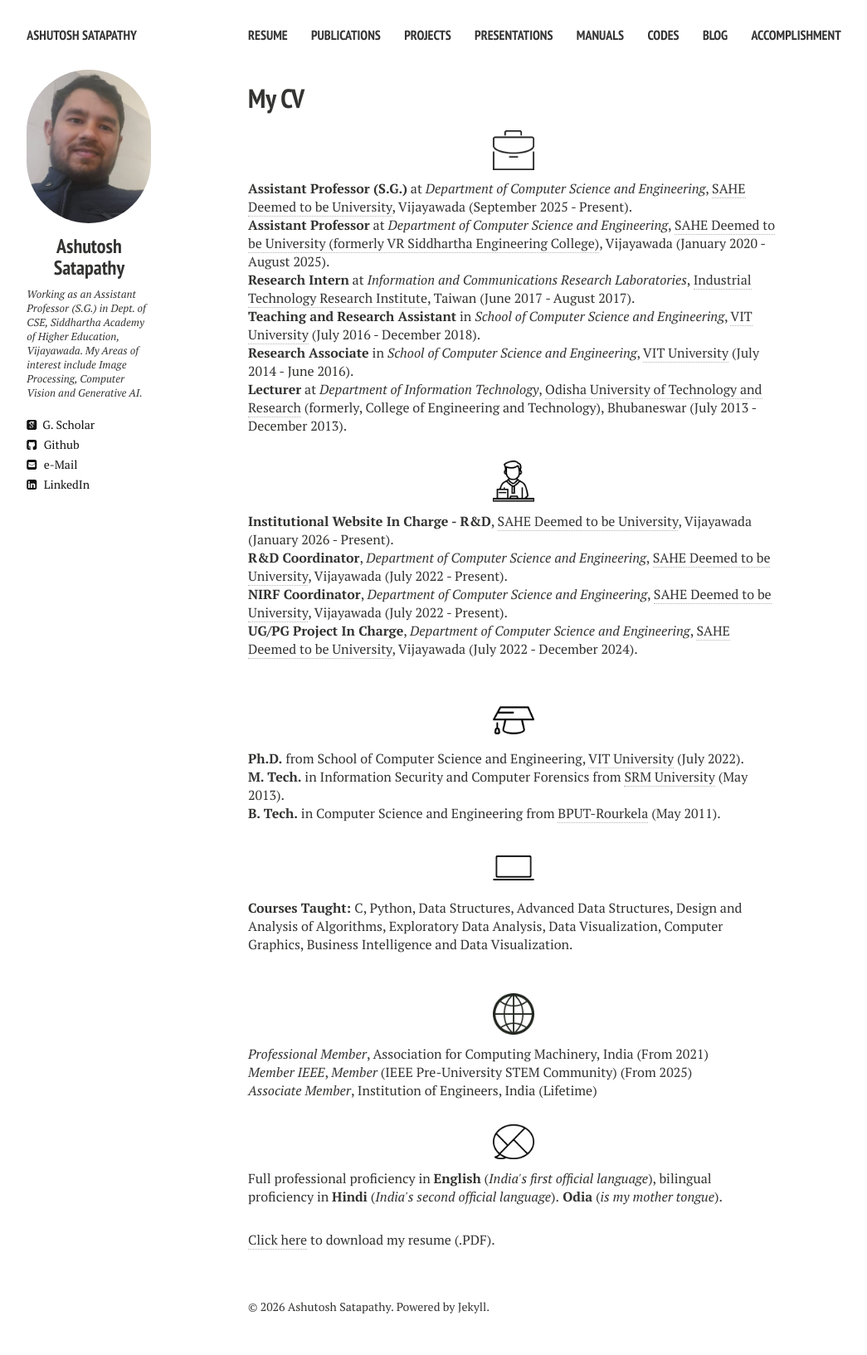
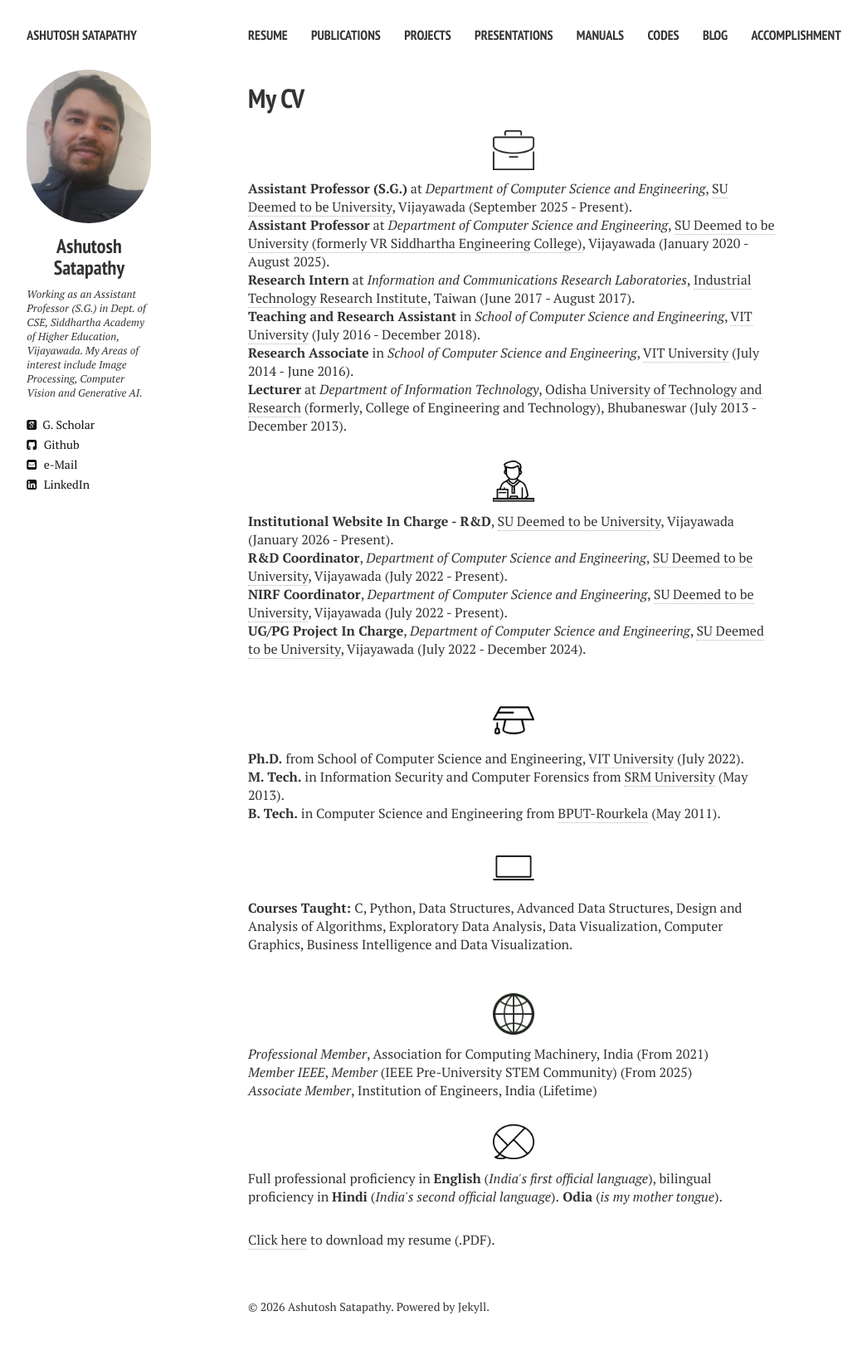
Before and after one commit to ashutoshsatapathy1990/ashutoshsatapathy1990.github.io, a Jekyll site: the page built from cv.md, in a window 1280 px wide. Shown: the whole page at 83% size, without its empty margins (21-1066 px from the left). Built offline with Jekyll 4.4.1, drawn with Linux system fonts in a browser that asks for light colours; nearby versions of some CDN libraries.

Commit message:
Update cv.html

```diff
--- a/_layouts/cv.html
+++ b/_layouts/cv.html
@@ -45,18 +45,18 @@
     <h1>{{ page.title }}</h1>
     <div class="article-wrap">
     <p align="center" class=bottom-small><img src="{{ site.url }}/images/CV/business.png" alt="Work Experience" width="50" height="50"></p>
-    <p align="left"><strong>Assistant Professor (S.G.)</strong> at <i>Department of Computer Science and Engineering</i>, <a href="https://siddhartha.edu.in/" target="_blank">SAHE Deemed to be University</a>, Vijayawada (September 2025 - Present).</p>
-    <p align="left"><strong>Assistant Professor</strong> at <i>Department of Computer Science and Engineering</i>, <a href="https://siddhartha.edu.in/" target="_blank">SAHE Deemed to be University (formerly VR Siddhartha Engineering College)</a>, Vijayawada (January 2020 - August 2025).</p>
+    <p align="left"><strong>Assistant Professor (S.G.)</strong> at <i>Department of Computer Science and Engineering</i>, <a href="https://siddhartha.edu.in/" target="_blank">SU Deemed to be University</a>, Vijayawada (September 2025 - Present).</p>
+    <p align="left"><strong>Assistant Professor</strong> at <i>Department of Computer Science and Engineering</i>, <a href="https://siddhartha.edu.in/" target="_blank">SU Deemed to be University (formerly VR Siddhartha Engineering College)</a>, Vijayawada (January 2020 - August 2025).</p>
     <p align="left"><strong>Research Intern</strong> at <i>Information and Communications Research Laboratories</i>, <a href="https://www.itri.org.tw/english/" target="_blank">Industrial Technology Research Institute</a>, Taiwan (June 2017 - August 2017).</p>
     <p align="left"><strong>Teaching and Research Assistant</strong> in <i>School of Computer Science and Engineering</i>, <a href="http://chennai.vit.ac.in/" target="_blank">VIT University</a> (July 2016 - December 2018).</p>
     <p align="left"><strong>Research Associate</strong> in <i>School of Computer Science and Engineering</i>, <a href="http://chennai.vit.ac.in/" target="_blank">VIT University</a> (July 2014 - June 2016).</p>
     <p align="left" class="bottom-three"><strong>Lecturer</strong> at <i>Department of Information Technology</i>, <a href="https://outr.ac.in/" target="_blank">Odisha University of Technology and Research</a> (formerly, College of Engineering and Technology), Bhubaneswar (July 2013 -  December 2013).</p>
 
     <p align="center" class=bottom-small><img src="{{ site.url }}/images/CV/admin2.png" alt="Administrative Roles" width="50" height="50"></p>
-    <p align="left"><strong>Institutional Website In Charge - R&D</strong>, <a href="https://siddhartha.edu.in/" target="_blank">SAHE Deemed to be University</a>, Vijayawada (January 2026 - Present).</p>
-    <p align="left"><strong>R&D Coordinator</strong>, <i>Department of Computer Science and Engineering</i>, <a href="https://siddhartha.edu.in/" target="_blank">SAHE Deemed to be University</a>, Vijayawada (July 2022 - Present).</p>
-    <p align="left"><strong>NIRF Coordinator</strong>, <i>Department of Computer Science and Engineering</i>, <a href="https://siddhartha.edu.in/" target="_blank">SAHE Deemed to be University</a>, Vijayawada (July 2022 - Present).</p>
-    <p align="left"><strong>UG/PG Project In Charge</strong>, <i>Department of Computer Science and Engineering</i>, <a href="https://siddhartha.edu.in/" target="_blank">SAHE Deemed to be University</a>, Vijayawada (July 2022 - December 2024).</p><br>
+    <p align="left"><strong>Institutional Website In Charge - R&D</strong>, <a href="https://siddhartha.edu.in/" target="_blank">SU Deemed to be University</a>, Vijayawada (January 2026 - Present).</p>
+    <p align="left"><strong>R&D Coordinator</strong>, <i>Department of Computer Science and Engineering</i>, <a href="https://siddhartha.edu.in/" target="_blank">SU Deemed to be University</a>, Vijayawada (July 2022 - Present).</p>
+    <p align="left"><strong>NIRF Coordinator</strong>, <i>Department of Computer Science and Engineering</i>, <a href="https://siddhartha.edu.in/" target="_blank">SU Deemed to be University</a>, Vijayawada (July 2022 - Present).</p>
+    <p align="left"><strong>UG/PG Project In Charge</strong>, <i>Department of Computer Science and Engineering</i>, <a href="https://siddhartha.edu.in/" target="_blank">SU Deemed to be University</a>, Vijayawada (July 2022 - December 2024).</p><br>
 
 
     <p align="center" class=bottom-small><img src="{{ site.url }}/images/CV/study2.png" alt="Education" width="50" height="50"></p>
```
